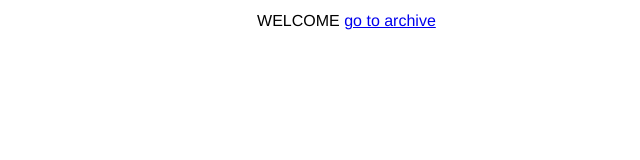
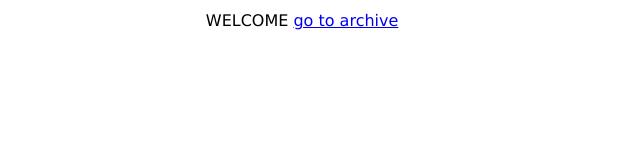
Before and after one commit to jamesb93/mfsite, a Svelte app: page / in a window 1280 px wide. Shown: the whole page, without its empty margins (27-667 px from the left). Built offline with nearby package versions, Linux system fonts and the light colour scheme.

Commit message:
change font

```diff
--- a/src/app.css
+++ b/src/app.css
@@ -1,5 +1,9 @@
+:root {
+	--font: "Lucida Grande", "Helvetica", -apple-system, BlinkMacSystemFont, "Fira Sans", "Droid Sans", Arial, sans-serif;
+}
+
 html {
-	font-family: "Helvetica", -apple-system, BlinkMacSystemFont, "Fira Sans", "Droid Sans", Arial, sans-serif;
+	font-family: var(--font);
 	font-size: 1rem;
 	line-height: 1.65em;
 	text-rendering: optimizeLegibility;
@@ -7,3 +11,7 @@ html {
 	-moz-osx-font-smoothing: grayscale;
 	box-sizing: border-box;
 }
+
+button {
+	font-family: var(--font);
+}
```
